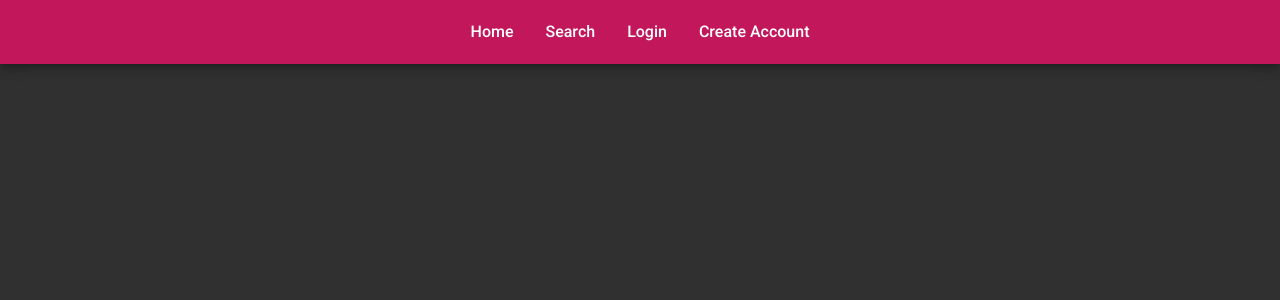
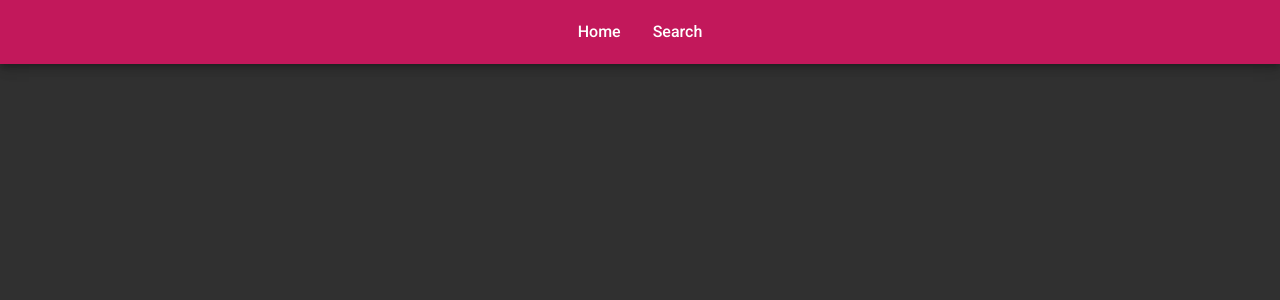
Before and after one commit to bryanpaik/anime-frontend, an Angular app: page / in a window 1280 px wide. Shown: the top 300 px of the page. Built offline with nearby package versions, Linux system fonts and the light colour scheme.

Commit message:
deprecate-login

```diff
--- a/package.json
+++ b/package.json
@@ -24,7 +24,7 @@
     "@angular/router": "~13.3.0",
     "@material/button": "^14.0.0",
     "bootstrap": "^5.1.3",
-    "custom-electron-titlebar": "^4.1.0",
+    "custom-electron-titlebar": "^4.1.1",
     "firebase": "^9.8.4",
     "rxjs": "~7.5.0",
     "tslib": "^2.3.0",
--- a/src/app/components/topbar/topbar.component.html
+++ b/src/app/components/topbar/topbar.component.html
@@ -10,9 +10,9 @@
     <a mat-button routerLink="friends">Friends</a> -->
     <a mat-button routerLink="search">Search</a>
     <!-- <a mat-button routerLink="settings">Settings</a> -->
-    <a mat-button *ngIf="!loggedIn" (click)="login()">Login</a>
-    <a mat-button *ngIf="loggedIn" (click)="logout()">Logout</a>
-    <a mat-button *ngIf="!loggedIn" (click)="createAccount()">Create Account</a>
+    <!-- <a mat-button *ngIf="!loggedIn" (click)="login()">Login</a> -->
+    <!-- <a mat-button *ngIf="loggedIn" (click)="logout()">Logout</a> -->
+    <!-- <a mat-button *ngIf="!loggedIn" (click)="createAccount()">Create Account</a> -->
   </div>
 
 </mat-toolbar>
--- a/src/app/components/topbar/topbar.component.ts
+++ b/src/app/components/topbar/topbar.component.ts
@@ -1,8 +1,8 @@
 import { Component, OnInit } from '@angular/core';
 import { MatDialog } from '@angular/material/dialog';
 import { FireBaseService } from 'src/app/utils/services/fire-base.service';
-import { CreateAccountComponent } from '../create-account/create-account.component';
-import { LoginComponent } from '../login/login.component';
+// import { CreateAccountComponent } from '../create-account/create-account.component';
+// import { LoginComponent } from '../login/login.component';
 
 @Component({
   selector: 'topbar-nav',
@@ -10,39 +10,39 @@ import { LoginComponent } from '../login/login.component';
   styleUrls: ['./topbar.component.scss']
 })
 export class TopbarComponent implements OnInit {
-  loggedIn: boolean = false;
+  // loggedIn: boolean = false;
 
   constructor(public dialog: MatDialog, public fireBase: FireBaseService) { }
 
   ngOnInit(): void {
   }
 
-  login(): void {
-    const login = this.dialog.open(LoginComponent);
-    login.afterClosed().subscribe(result => {
-      this.fireBase.getCredentials().then(res => {
-        if(res) {
-          this.loggedIn = true;
-        }
-      });
-    });
+  // login(): void {
+  //   const login = this.dialog.open(LoginComponent);
+  //   login.afterClosed().subscribe(result => {
+  //     this.fireBase.getCredentials().then(res => {
+  //       if(res) {
+  //         this.loggedIn = true;
+  //       }
+  //     });
+  //   });
 
-  }
+  // }
 
-  logout() {
-    this.loggedIn = false;
-    this.fireBase.logout();
-  }
+  // logout() {
+  //   this.loggedIn = false;
+  //   this.fireBase.logout();
+  // }
 
-  createAccount(): void {
-    const account = this.dialog.open(CreateAccountComponent);
-    account.afterClosed().subscribe(result => {
-      this.fireBase.getCredentials().then(res => {
-        if(res) {
-          this.loggedIn = true;
-        }
-      });
-    });
-  }
+  // createAccount(): void {
+  //   const account = this.dialog.open(CreateAccountComponent);
+  //   account.afterClosed().subscribe(result => {
+  //     this.fireBase.getCredentials().then(res => {
+  //       if(res) {
+  //         this.loggedIn = true;
+  //       }
+  //     });
+  //   });
+  // }
 
 }
```
Also changed, not shown: 1 other file (tests, documents, lock files or other folders).
